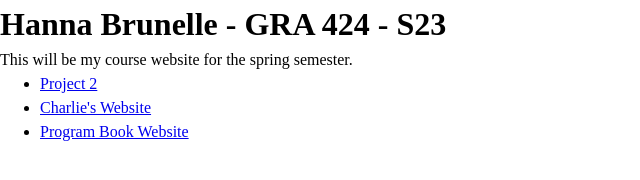
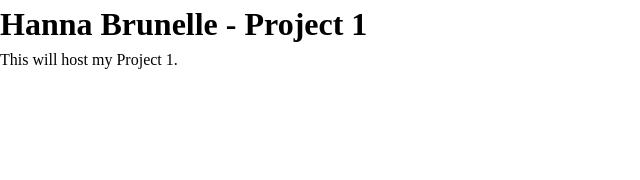
Before and after one commit to hannabrunelle/gra424, a plain HTML site: page project1/index.html in a window 1280 px wide. Shown: the whole page, without its empty margins (0-640 px from the left). Drawn offline with Linux system fonts and the light colour scheme.

Commit message:
added stuffs

```diff
--- a/project1/index.html
+++ b/project1/index.html
@@ -4,7 +4,7 @@
 <head>
   <meta charset="utf-8">
 
-  <title>Hanna Brunelle - GRA 424 - S23</title>
+  <title>Hanna Brunelle - Project 1</title>
 
   <meta name="viewport" content="width=device-width, initial-scale=1">
 
@@ -16,14 +16,10 @@
 
 <body>
   <!-- Add your content here -->
-  <h1>Hanna Brunelle - GRA 424 - S23</h1>
+  <h1>Hanna Brunelle - Project 1</h1>
 
-  <p>This will be my course website for the spring semester.</p>
-  <ul>
-    <li><a href="/project-2/" title="Project 2">Project 2</a></li>
-    <li><a href="charlies/" title="Charlie's Website">Charlie's Website</a></li>
-    <li><a href="program-book" title="Program Book Website">Program Book Website</a></li>
-  </ul>
+  <p>This will host my Project 1.</p>
+
   <!-- Load Scripts -->
   <script src="js/scripts.js"></script>
 
```
Also changed, not shown: project2/index.html (+4 -8 lines), project3/index.html (+4 -8 lines).
